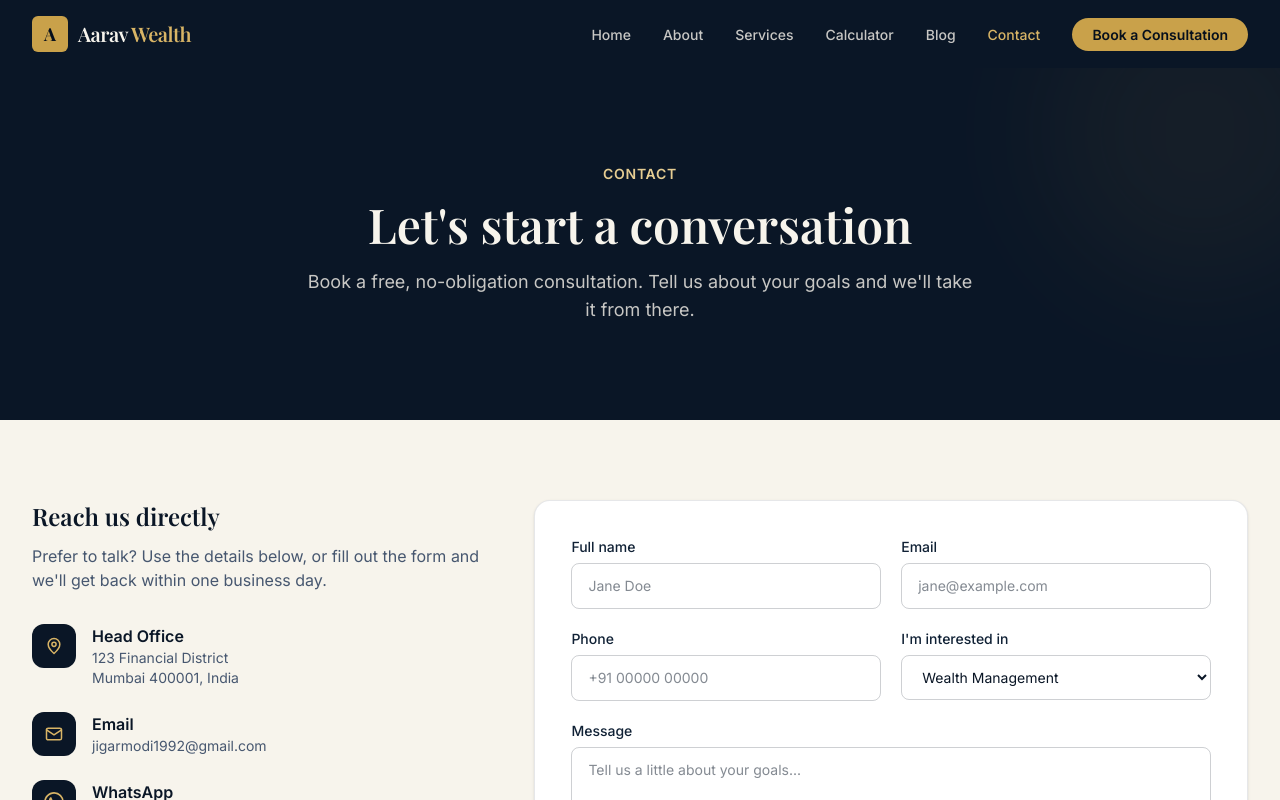
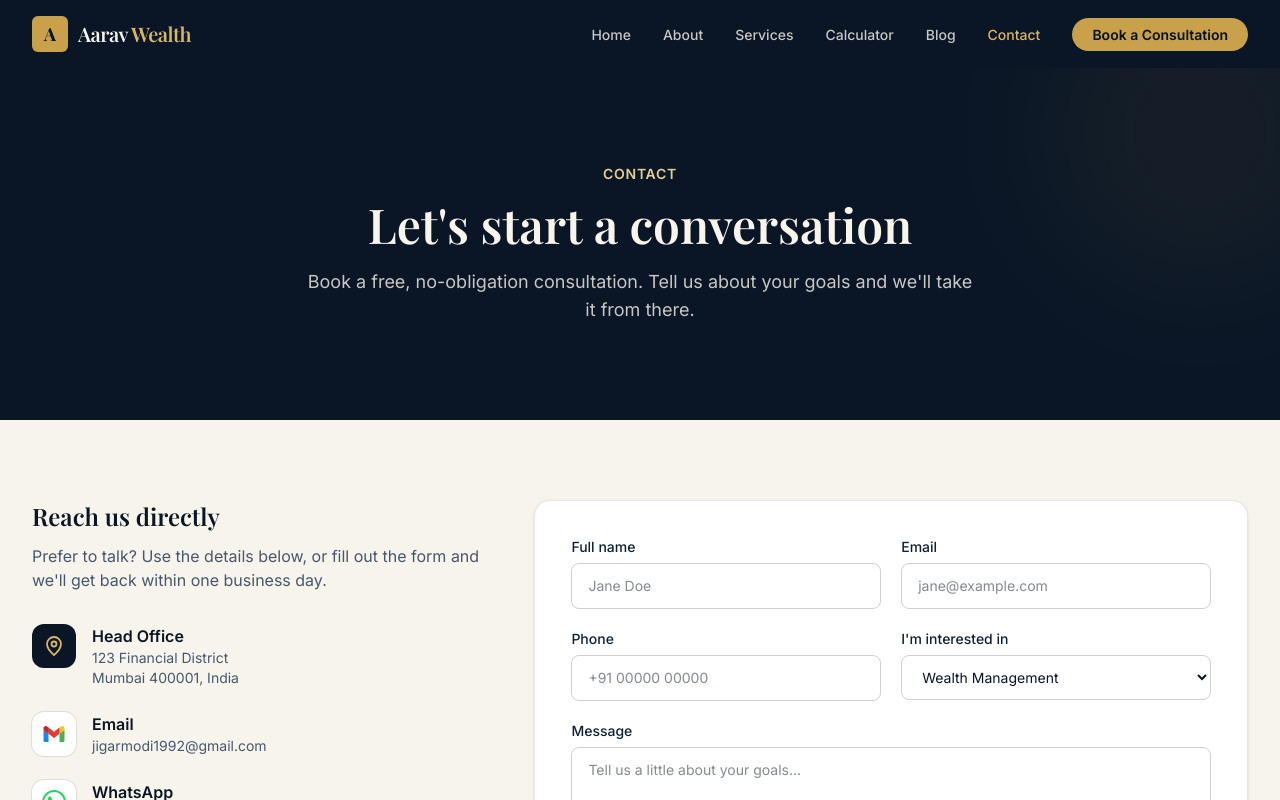
Before and after one commit to Darshit45/Financial-App, a Next.js app: page /contact in a window 1280 px wide. Shown: the top 800 px of the page. Built offline with nearby package versions, Linux system fonts and the light colour scheme; a web font is replaced by a local one.

Commit message:
Use brand logos on contact: green WhatsApp and multicolor Gmail
Render WhatsApp and Gmail as full-color brand SVGs on white badges so
they show in their official colors instead of the monochrome gold icon.

Co-Authored-By: Claude Opus 4.8 <noreply@anthropic.com>

```diff
--- a/app/components/Icon.js
+++ b/app/components/Icon.js
@@ -49,16 +49,48 @@ const paths = {
       <circle cx="12" cy="10" r="2.5" />
     </>
   ),
-  whatsapp: (
-    <path
-      fill="currentColor"
-      stroke="none"
-      d="M.057 24l1.687-6.163a11.867 11.867 0 01-1.587-5.946C.16 5.335 5.495 0 12.05 0a11.82 11.82 0 018.413 3.488 11.824 11.824 0 013.48 8.414c-.003 6.557-5.338 11.892-11.893 11.892a11.9 11.9 0 01-5.688-1.448L.057 24zm6.597-3.807c1.676.995 3.276 1.591 5.392 1.592 5.448 0 9.886-4.434 9.889-9.885.002-5.462-4.415-9.89-9.881-9.892-5.452 0-9.887 4.434-9.889 9.884-.001 2.225.651 3.891 1.746 5.634l-.999 3.648 3.742-.981zm11.387-5.464c-.074-.124-.272-.198-.57-.347-.297-.149-1.758-.868-2.031-.967-.272-.099-.47-.149-.669.149-.198.297-.768.967-.941 1.165-.173.198-.347.223-.644.074-.297-.149-1.255-.462-2.39-1.475-.883-.788-1.48-1.761-1.653-2.059-.173-.297-.018-.458.13-.606.134-.133.297-.347.446-.521.151-.172.2-.296.3-.495.099-.198.05-.372-.025-.521-.075-.148-.669-1.611-.916-2.206-.242-.579-.487-.501-.669-.51l-.57-.01c-.198 0-.52.074-.792.372s-1.04 1.016-1.04 2.479 1.065 2.876 1.213 3.074c.149.198 2.095 3.2 5.076 4.487.709.306 1.263.489 1.694.626.712.226 1.36.194 1.872.118.571-.085 1.758-.719 2.006-1.413.248-.694.248-1.29.173-1.414z"
-    />
+};
+
+// Full-color brand logos — rendered in their official colors, ignoring the
+// monochrome stroke wrapper used by the icons above.
+const brandIcons = {
+  whatsapp: (className) => (
+    <svg className={className} viewBox="0 0 24 24" aria-hidden="true">
+      <path
+        fill="#25D366"
+        d="M.057 24l1.687-6.163a11.867 11.867 0 01-1.587-5.946C.16 5.335 5.495 0 12.05 0a11.82 11.82 0 018.413 3.488 11.824 11.824 0 013.48 8.414c-.003 6.557-5.338 11.892-11.893 11.892a11.9 11.9 0 01-5.688-1.448L.057 24zm6.597-3.807c1.676.995 3.276 1.591 5.392 1.592 5.448 0 9.886-4.434 9.889-9.885.002-5.462-4.415-9.89-9.881-9.892-5.452 0-9.887 4.434-9.889 9.884-.001 2.225.651 3.891 1.746 5.634l-.999 3.648 3.742-.981zm11.387-5.464c-.074-.124-.272-.198-.57-.347-.297-.149-1.758-.868-2.031-.967-.272-.099-.47-.149-.669.149-.198.297-.768.967-.941 1.165-.173.198-.347.223-.644.074-.297-.149-1.255-.462-2.39-1.475-.883-.788-1.48-1.761-1.653-2.059-.173-.297-.018-.458.13-.606.134-.133.297-.347.446-.521.151-.172.2-.296.3-.495.099-.198.05-.372-.025-.521-.075-.148-.669-1.611-.916-2.206-.242-.579-.487-.501-.669-.51l-.57-.01c-.198 0-.52.074-.792.372s-1.04 1.016-1.04 2.479 1.065 2.876 1.213 3.074c.149.198 2.095 3.2 5.076 4.487.709.306 1.263.489 1.694.626.712.226 1.36.194 1.872.118.571-.085 1.758-.719 2.006-1.413.248-.694.248-1.29.173-1.414z"
+      />
+    </svg>
+  ),
+  gmail: (className) => (
+    <svg className={className} viewBox="0 0 48 48" aria-hidden="true">
+      <path
+        fill="#4caf50"
+        d="M45,16.2l-5,2.75l-5,4.75L35,40h7c1.657,0,3-1.343,3-3V16.2z"
+      />
+      <path
+        fill="#1e88e5"
+        d="M3,16.2l3.614,1.71L13,23.7V40H6c-1.657,0-3-1.343-3-3V16.2z"
+      />
+      <polygon
+        fill="#e53935"
+        points="35,11.2 24,19.45 13,11.2 12,17 13,23.7 24,31.95 35,23.7 36,17"
+      />
+      <path
+        fill="#c62828"
+        d="M3,12.298V16.2l10,7.5V11.2L9.876,8.859C9.132,8.301,8.228,8,7.298,8h0C4.924,8,3,9.924,3,12.298z"
+      />
+      <path
+        fill="#fbc02d"
+        d="M45,12.298V16.2l-10,7.5V11.2l3.124-2.341C38.868,8.301,39.772,8,40.702,8h0C43.076,8,45,9.924,45,12.298z"
+      />
+    </svg>
   ),
 };
 
 export default function Icon({ name, className = "h-6 w-6" }) {
+  if (brandIcons[name]) return brandIcons[name](className);
+
   return (
     <svg
       className={className}
--- a/app/contact/page.js
+++ b/app/contact/page.js
@@ -14,7 +14,7 @@ const details = [
     lines: [{ text: "123 Financial District" }, { text: "Mumbai 400001, India" }],
   },
   {
-    icon: "mail",
+    icon: "gmail",
     title: "Email",
     lines: [
       { text: "jigarmodi1992@gmail.com", href: "mailto:jigarmodi1992@gmail.com" },
@@ -56,8 +56,14 @@ export default function Contact() {
             <div className="mt-8 space-y-6">
               {details.map((d) => (
                 <div key={d.title} className="flex gap-4">
-                  <div className="grid h-11 w-11 shrink-0 place-items-center rounded-xl bg-navy-900 text-gold-400">
-                    <Icon name={d.icon} className="h-5 w-5" />
+                  <div
+                    className={`grid h-11 w-11 shrink-0 place-items-center rounded-xl ${
+                      d.icon === "gmail" || d.icon === "whatsapp"
+                        ? "bg-white ring-1 ring-navy-900/10"
+                        : "bg-navy-900 text-gold-400"
+                    }`}
+                  >
+                    <Icon name={d.icon} className="h-6 w-6" />
                   </div>
                   <div>
                     <h3 className="font-semibold text-navy-900">{d.title}</h3>
```
